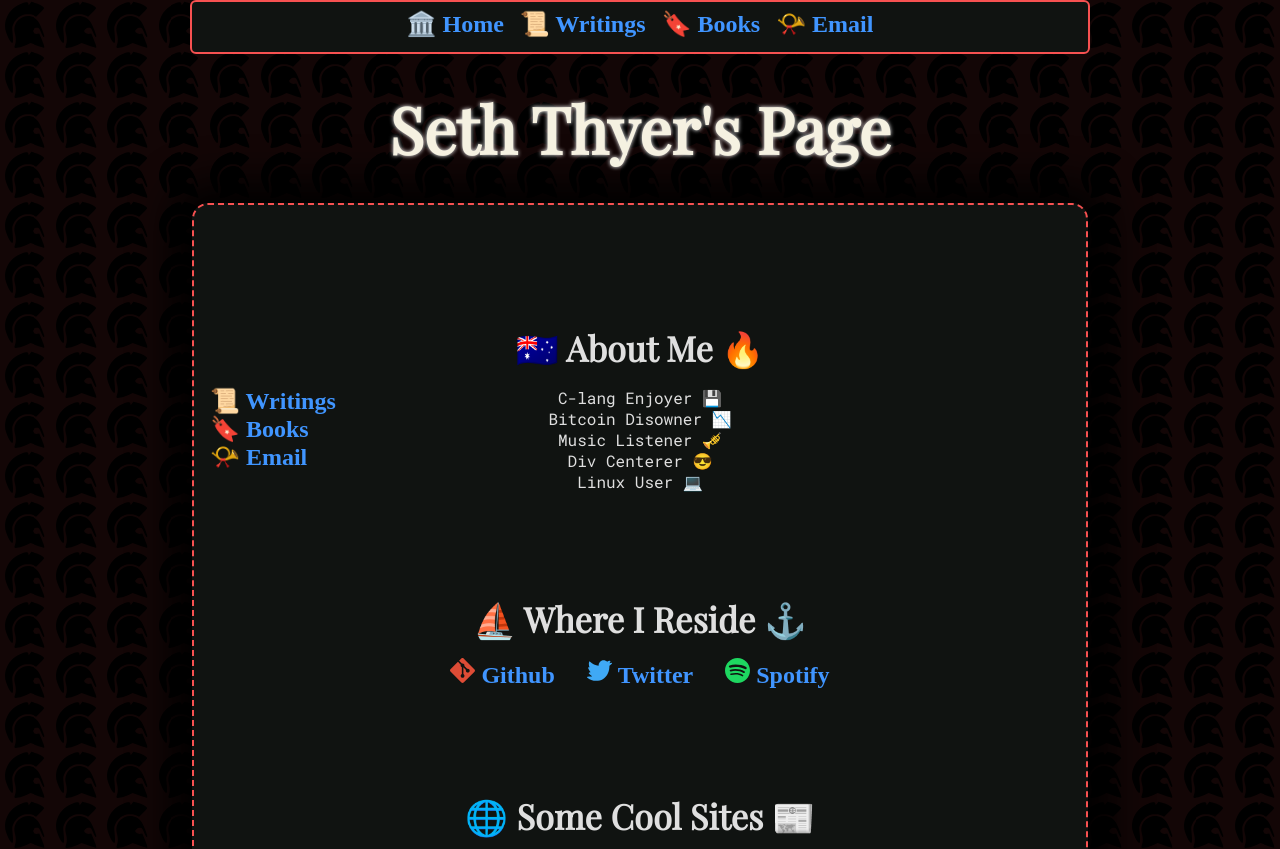
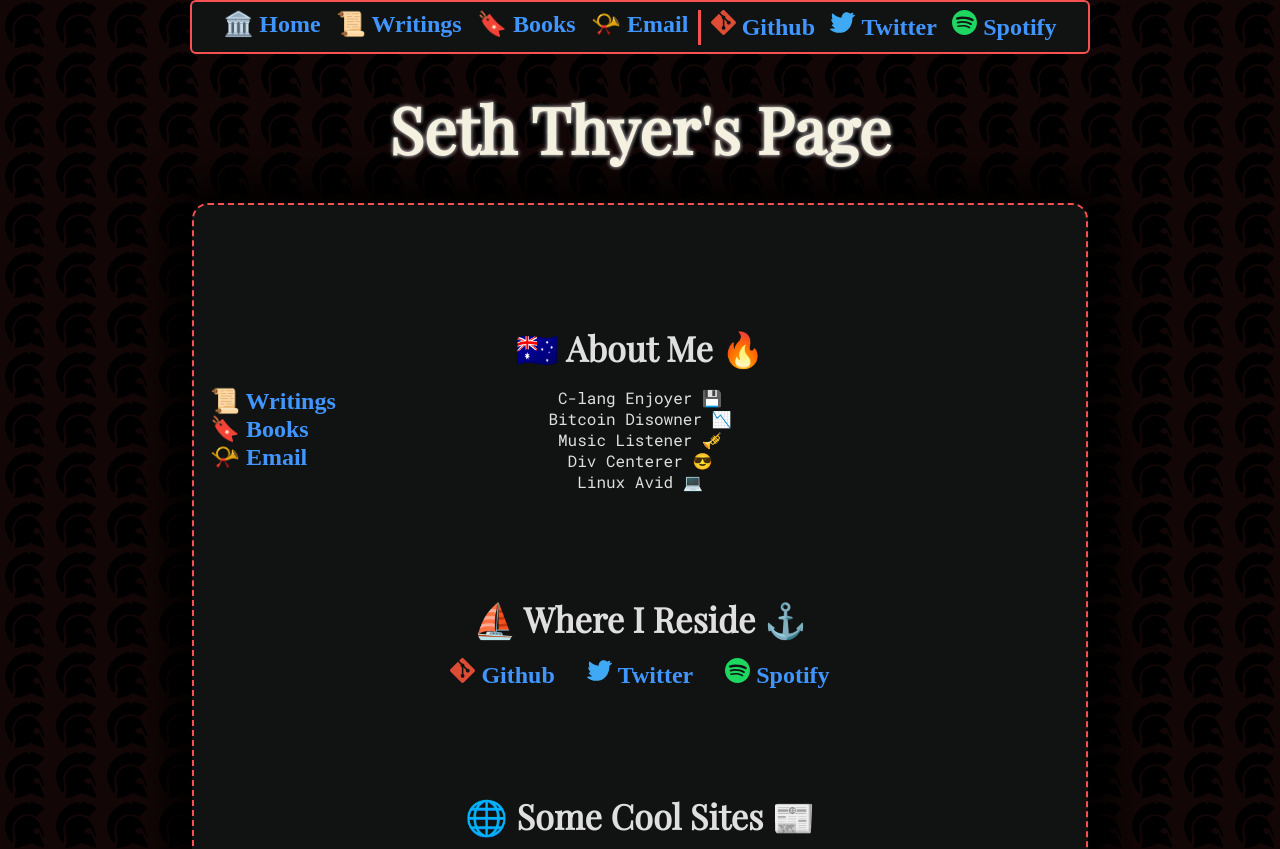
Before and after one commit to SethThyer/SethThyer-webpage, a Next.js app: page / in a window 1280 px wide. Shown: the top 849 px of the page. Built offline with nearby package versions, Linux system fonts and the light colour scheme; a web font is replaced by a local one.

Commit message:
responsive nav

```diff
--- a/components/side-bar.js
+++ b/components/side-bar.js
@@ -1,6 +1,6 @@
 import Image from "next/image";
-import React, { useEffect } from "react";
 import App from "next/app";
+import React from "react";
 
 class SideBar extends App {
   constructor(props) {
@@ -23,23 +23,23 @@
         <ul className="sb-list">
           <li>
             <h3>
-              <a href="blog">🏛️</a>
+              <a href="/">🏛️Home</a>
             </h3>
           </li>
           <li>
             <h3>
-              <a href="blog">📜</a>
+              <a href="/blog">📜Blog</a>
             </h3>
           </li>
           <li>
             <h3>
-              <a href="books">🔖</a>
+              <a href="/books">🔖Books</a>
             </h3>
           </li>
           <li>
             <h3>
               <a href="mailto:main@seththyer.com?subject=Sent%20From%20SethThyersPage">
-                📯
+                📯Email
               </a>
             </h3>
           </li>
@@ -65,8 +65,44 @@
         </li>
         <li>
           <h3>
-            <a href="mailto:main@seththyer.com?subject=Sent%20From%20SethThyersPage">
+            <a href="mailto:seth@seththyer.com?subject=Sent%20From%20SethThyersPage">
               📯 Email
+            </a>
+          </h3>
+        </li>
+        <li className="splitter" />
+        <li>
+          <h3>
+            <a target="_blank" href="https://github.com/SethThyer">
+              <Image src="/images/git-icon.svg" width="25rem" height="25rem" />
+              &nbsp;Github
+            </a>
+          </h3>
+        </li>
+        <li>
+          <h3>
+            <a target="_blank" href="https://twitter.com/Seth06098372">
+              <Image
+                src="/images/twitter-icon.svg"
+                width="25rem"
+                height="25rem"
+              />
+              &nbsp;Twitter
+            </a>
+          </h3>
+        </li>
+        <li>
+          <h3>
+            <a
+              target="_blank"
+              href="https://open.spotify.com/user/qwr2j3sfc6quajm51dtz54sde?si=c91e27cd71b4497a&nd=1"
+            >
+              <Image
+                src="/images/spotify-icon.svg"
+                width="25rem"
+                height="25rem"
+              />
+              &nbsp;Spotify
             </a>
           </h3>
         </li>
--- a/index.css
+++ b/index.css
@@ -65,6 +65,13 @@
 .sb-list li * {
   white-space: nowrap;
 }
+.splitter {
+  margin-top: 20px;
+  margin-bottom: 20px;
+  width: 135px;
+  height: 3px;
+  background-color: var(--red-col);
+}
 
 h2,
 h3,
@@ -91,6 +98,7 @@
   font-family: "Playfair Display", serif;
 }
 a {
+  white-space: nowrap;
   color: var(--blue-col);
   text-decoration: none;
 }
@@ -131,7 +139,7 @@
   image-rendering: pixelated;
 }
 
-@media only screen and (max-width: 83rem) {
+@media only screen and (max-height: 44rem) {
   .title {
     padding-top: calc(3rem - 50px);
   }
@@ -143,6 +151,7 @@
     height: 50px;
     margin-bottom: 2rem;
     text-align: center;
+    white-space: nowrap;
 
     z-index: 2;
     align-items: center;
@@ -157,18 +166,79 @@
   }
   .sb-list li {
     float: left;
-    padding-left: 0.5rem;
-    padding-right: 0.5rem;
+  }
+  .sb-list li:not(.splitter) {
+    padding-left: 0.48rem;
+    padding-right: 0.48rem;
   }
   .sb-list li * {
     display: block;
+  }
+  .splitter {
+    margin-top: 0px;
+    margin-bottom: 0px;
+    margin-left: 2px;
+    margin-right: 2px;
+    width: 3px;
+    height: 35px;
+  }
+}
+@media only screen and (max-width: 83rem) {
+  .title {
+    padding-top: calc(3rem - 50px);
+  }
+  .side-bar {
+    border-radius: 6px;
+    position: relative;
+    width: calc(100vw - 20px);
+    max-width: 56rem;
+    height: 50px;
+    margin-bottom: 2rem;
+    text-align: center;
+    white-space: nowrap;
+
+    z-index: 2;
+    align-items: center;
+    left: 50%;
+    transform: translate(-50%, 0);
+  }
+  .side-bar div {
+    padding-left: 0.5rem;
+  }
+  .sb-list {
+    display: inline-block;
+  }
+  .sb-list li {
+    float: left;
+  }
+  .sb-list li:not(.splitter) {
+    padding-left: 0.48rem;
+    padding-right: 0.48rem;
+  }
+  .sb-list li * {
+    display: block;
+  }
+  .splitter {
+    margin-top: 0px;
+    margin-bottom: 0px;
+    margin-left: 2px;
+    margin-right: 2px;
+    width: 3px;
+    height: 35px;
   }
 }
 @media only screen and (max-width: 56.9rem) {
   .abs-center {
     width: calc(100vw - 16px);
   }
-
+  .side-bar {
+    height: 75px;
+  }
+  .splitter {
+    margin: 0px;
+    width: 3px;
+    height: 1.5rem;
+  }
   .inline-l {
     padding-bottom: 1rem;
     padding-top: 1rem;
@@ -184,38 +254,29 @@
 @media only screen and (max-width: 600px) {
   .gif {
     margin: 0;
+    grid-template-columns: 1fr 1fr;
+    height: 220px;
+  }
+  h3 {
+    font-size: 1.25rem;
+  }
+  h2 {
+    padding-top: 2rem;
+    font-size: 1.5rem;
+  }
+  p {
+    font-size: 0.65rem;
+  }
+  .title {
+    font-size: 2.5rem;
   }
 }
-@media only screen and (max-height: 44rem) {
-  .title {
-    padding-top: calc(3rem - 50px);
+@media only screen and (max-width: 230px) {
+  h3 {
+    font-size: 1rem;
   }
-  .side-bar {
-    border-radius: 6px;
-    position: relative;
-    width: calc(100vw - 20px);
-    max-width: 56rem;
-    height: 50px;
-    margin-bottom: 2rem;
-    text-align: center;
-
-    z-index: 2;
-    align-items: center;
-    left: 50%;
-    transform: translate(-50%, 0);
-  }
-  .side-bar div {
-    padding-left: 0.5rem;
-  }
-  .sb-list {
-    display: inline-block;
-  }
-  .sb-list li {
-    float: left;
-    padding-left: 0.5rem;
-    padding-right: 0.5rem;
-  }
-  .sb-list li * {
-    display: block;
+  .gif {
+    grid-template-columns: 1fr;
+    height: 500px;
   }
 }
--- a/pages/index.js
+++ b/pages/index.js
@@ -27,7 +27,7 @@
           <br />
           Div Centerer 😎
           <br />
-          Linux User 💻
+          Linux Avid 💻
         </p>
       </center>
       <h2>⛵ Where I Reside ⚓</h2>
```
